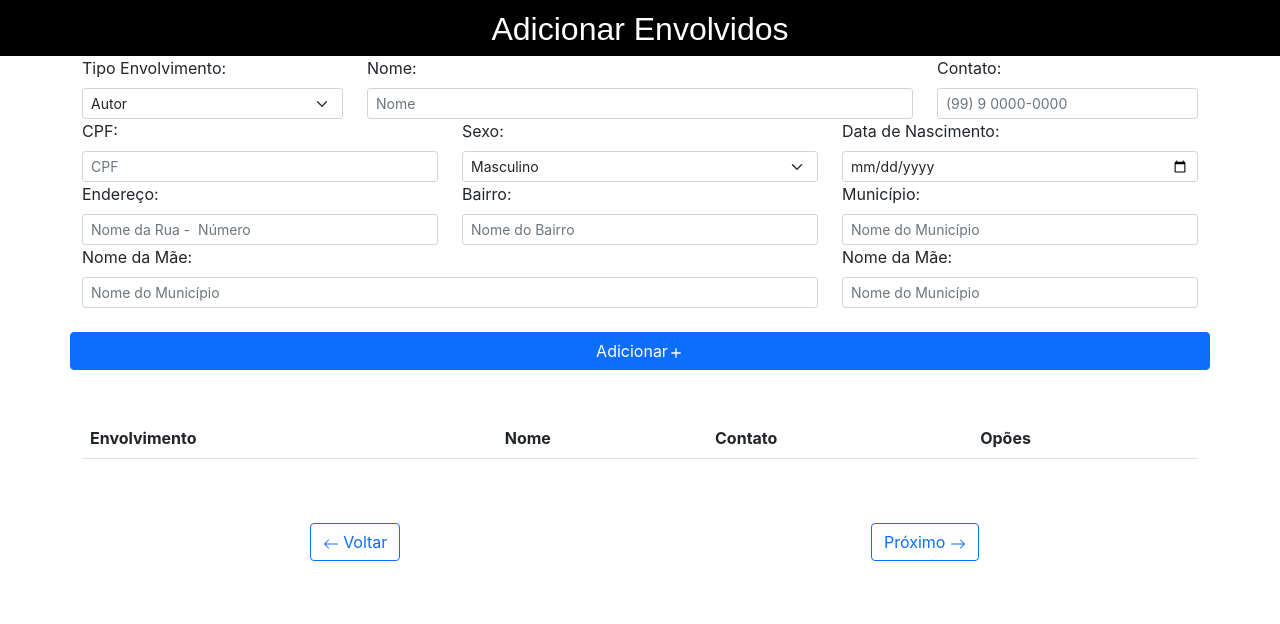
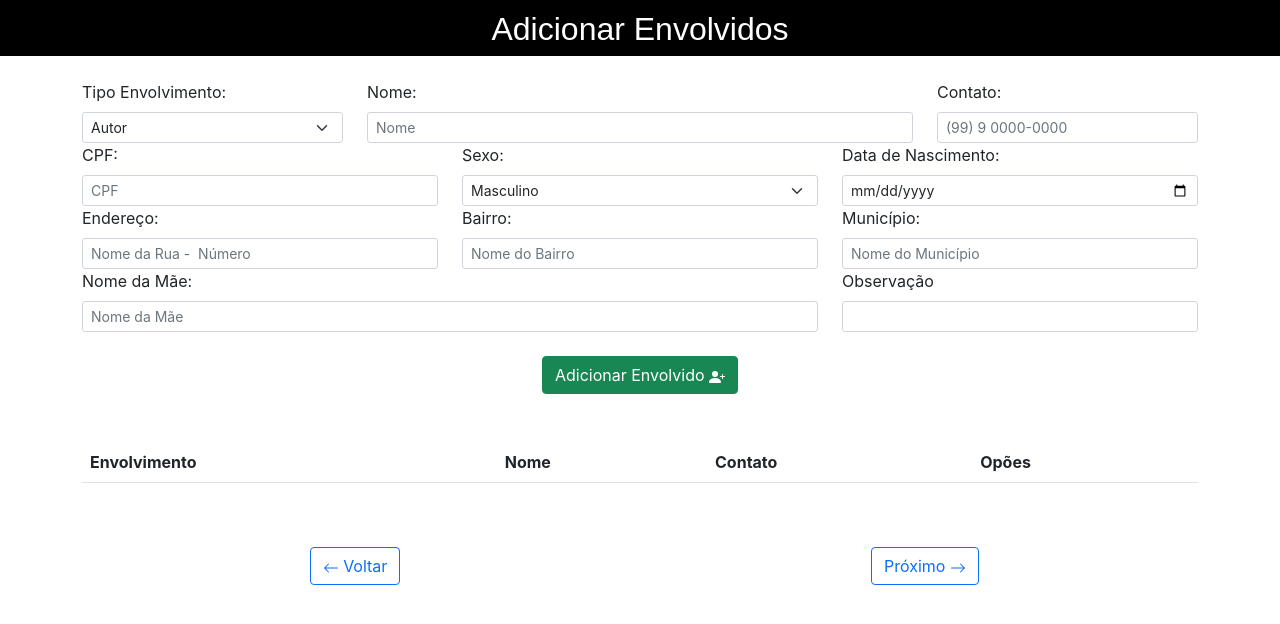
Before and after one commit to jairomartins/boonline4bpm, a React (Create React App) app: page /envolvido in a window 1280 px wide. Shown: the top 624 px of the page. Built offline with nearby package versions, Linux system fonts and the light colour scheme.

Commit message:
customizando formulario de cadastro envolvido

```diff
--- a/src/components/Cabecalho/cabecalho.css
+++ b/src/components/Cabecalho/cabecalho.css
@@ -1,5 +1,6 @@
 .container-cabecalho{
-    padding-top: 10px;
+    margin: 0 auto;
+    padding-top:10px;
     background-color: rgb(0, 0, 0);
     color: white;
     font-size: 12px;
--- a/src/components/Envolvido/AddEnvolvido.jsx
+++ b/src/components/Envolvido/AddEnvolvido.jsx
@@ -3,7 +3,7 @@ import React, { useState } from "react";
 import { v4 as uuidV4 } from "uuid";
 
 import { Col, Button, Container, Form, Row} from "react-bootstrap";
-import {MdAdd} from "react-icons/md"
+import {BsFillPersonPlusFill} from "react-icons/bs"
 
 
 
@@ -41,7 +41,8 @@ function AddEnvolvido ({boletim, setBoletim}){
         setBoletim({...boletim, envolvidos:newEnvolvidos})
     }
     return(
-        <>
+        <>  <br/>
+            {/* Container dados pessoais */}
             <Container>
                 <Row>
                     <Col sm={3}>
@@ -103,6 +104,10 @@ function AddEnvolvido ({boletim, setBoletim}){
                         />
                     </Col>
                 </Row>
+            </Container>
+
+            {/* Container dados de Localizacao */}
+            <Container>
                 <Row>
                 <Col sm={4}>
                     <Form.Label>Endereço:</Form.Label>
@@ -138,29 +143,30 @@ function AddEnvolvido ({boletim, setBoletim}){
                         <Form.Control size="sm"
                             type="text"
                             onChange={(e)=>{setNomeMae(e.target.value)}}
-                            placeholder="Nome do Município"
+                            placeholder="Nome da Mãe"
                             value={nomeMae}
                         />
                     </Col>
                     <Col sm={4}>
-                        <Form.Label>Nome da Mãe:</Form.Label>
+                        <Form.Label>Observação</Form.Label>
                         <Form.Control size="sm"
                             type="text"
                             onChange={(e)=>{setObs(e.target.value)}}
-                            placeholder="Nome do Município"
+                            placeholder=""
                             value={obs}
                         />
                     </Col>
                 </Row>
                 <br/>
-                <Row>
-                    <Button
-                        variant="primary"
-                        onClick={clickAddEnvolvido}
+                <Row className="text-center">
+                    <Col>
+                        <Button
+                            variant="success"
+                            onClick={clickAddEnvolvido}
                         >
-                        Adicionar
-                        <MdAdd/>
-                    </Button>
+                            Adicionar Envolvido  <BsFillPersonPlusFill/>
+                        </Button>
+                    </Col>
                 </Row>
             </Container>
             <br/>
--- a/src/components/Envolvido/Envolvidos.jsx
+++ b/src/components/Envolvido/Envolvidos.jsx
@@ -13,7 +13,7 @@ function Envolvidos ({boletim,setBoletim}){
         <>
             <Cabecalho texto={"Adicionar Envolvidos "}/>
             <AddEnvolvido boletim={boletim} setBoletim={setBoletim} />
-            <EnvolvidoList envolvidos={boletim.envolvidos} boletim={boletim} setBoletim={setBoletim}/>
+            <EnvolvidoList boletim={boletim} setBoletim={setBoletim}/>
             <NavPage prev="/header" next="/material"/>
         </>
     )
```
